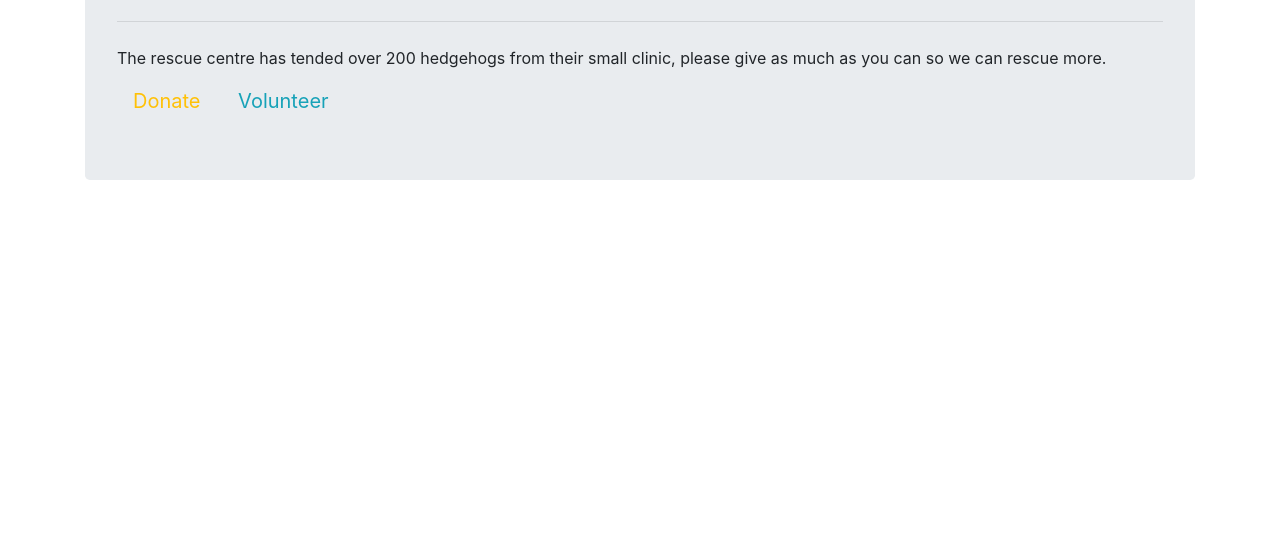
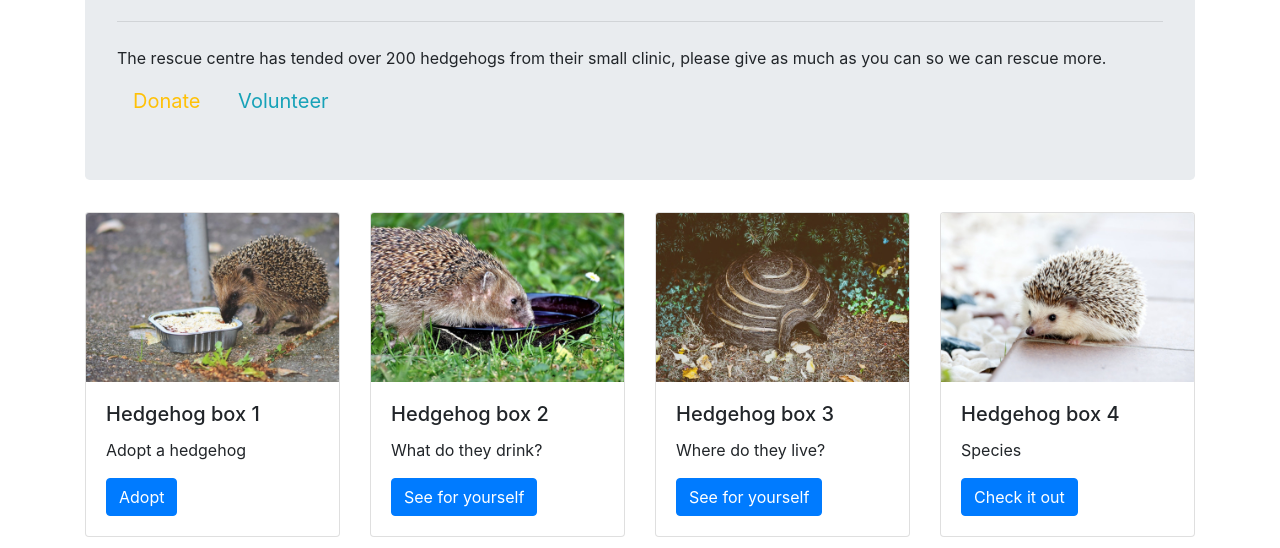
Before and after one commit to k2-rybicka/bootstrap_hedgehogs, a plain HTML site: page index.html in a window 1280 px wide. Shown: the part 252-800 px from the top of the page. Drawn offline with Linux system fonts and the light colour scheme.

Commit message:
Added pages

```diff
--- a/index.html
+++ b/index.html
@@ -48,12 +48,48 @@
 		</div>
 		<section class="row">
 			<div class="col">
+				<div class="card">
+					<img class="card-img-top"
+					src="images/hh_eating.jpg" alt="Card image cap">
+					<div class="card-body">
+						<h5 class="card-title">Hedgehog box 1</h5>
+						<p class="card-text">Adopt a hedgehog</p>
+						<a href="#" class="btn btn-primary">Adopt</a>
+					</div>
+				</div>
 			</div>
 			<div class="col">
+				<div class="card">
+					<img class="card-img-top"
+					src="images/hh_drinking.jpg" alt="Card image cap">
+					<div class="card-body">
+						<h5 class="card-title">Hedgehog box 2</h5>
+						<p class="card-text">What do they drink?</p>
+						<a href="#" class="btn btn-primary">See for yourself</a>
+					</div>
+				</div>
 			</div>
 			<div class="col">
+				<div class="card">
+					<img class="card-img-top"
+					src="images/hh_house_2.jpg" alt="Card image cap">
+					<div class="card-body">
+						<h5 class="card-title">Hedgehog box 3</h5>
+						<p class="card-text">Where do they live?</p>
+						<a href="#" class="btn btn-primary">See for yourself</a>
+					</div>
+				</div>
 			</div>
 			<div class="col">
+				<div class="card">
+					<img class="card-img-top"
+					src="images/hh_pale.jpg" alt="Card image cap">
+					<div class="card-body">
+						<h5 class="card-title">Hedgehog box 4</h5>
+						<p class="card-text">Species</p>
+						<a href="#" class="btn btn-primary">Check it out</a>
+					</div>
+				</div>
 			</div>
 		</section>
 
```
Also changed, not shown: 1 other file.
